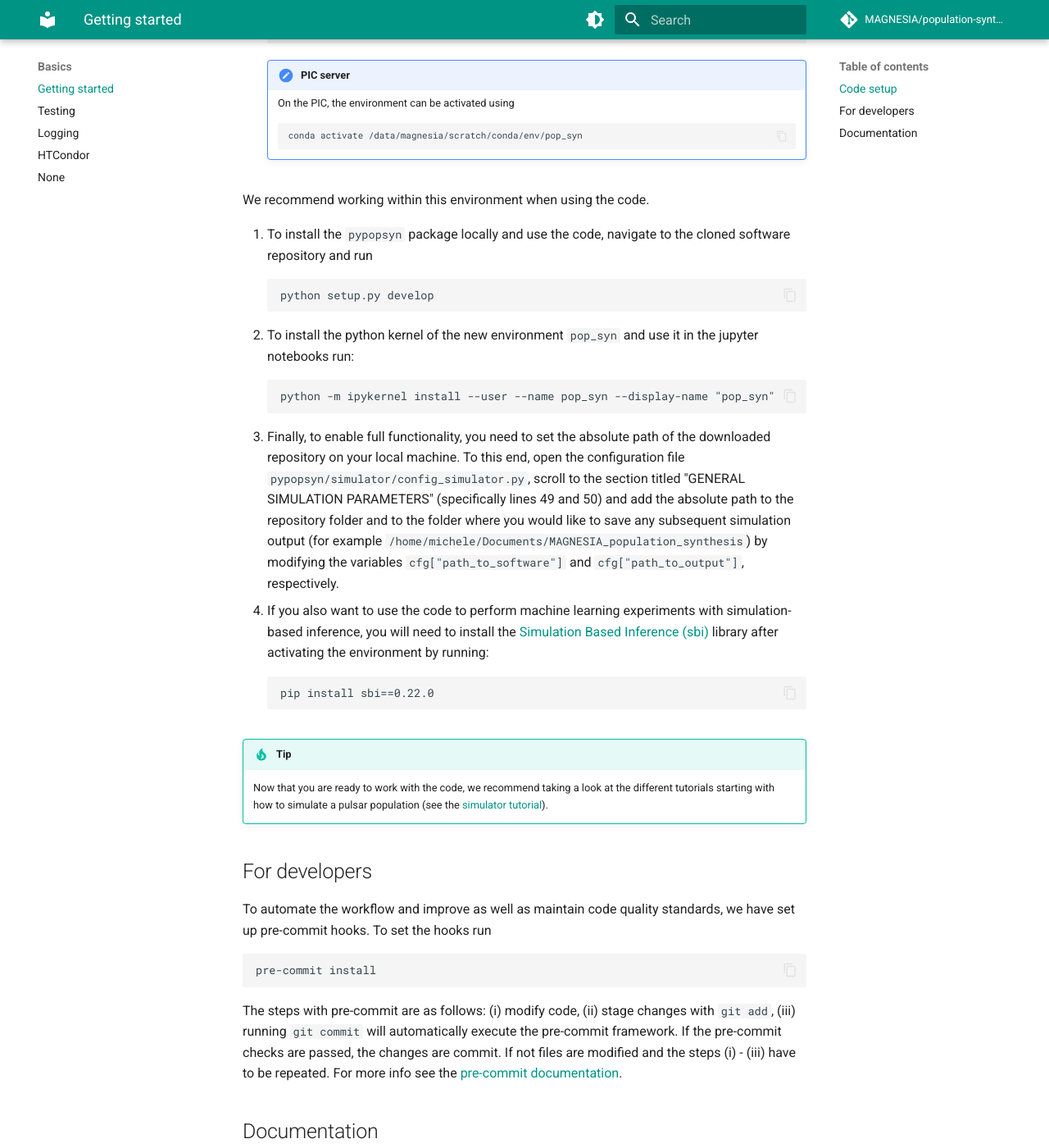
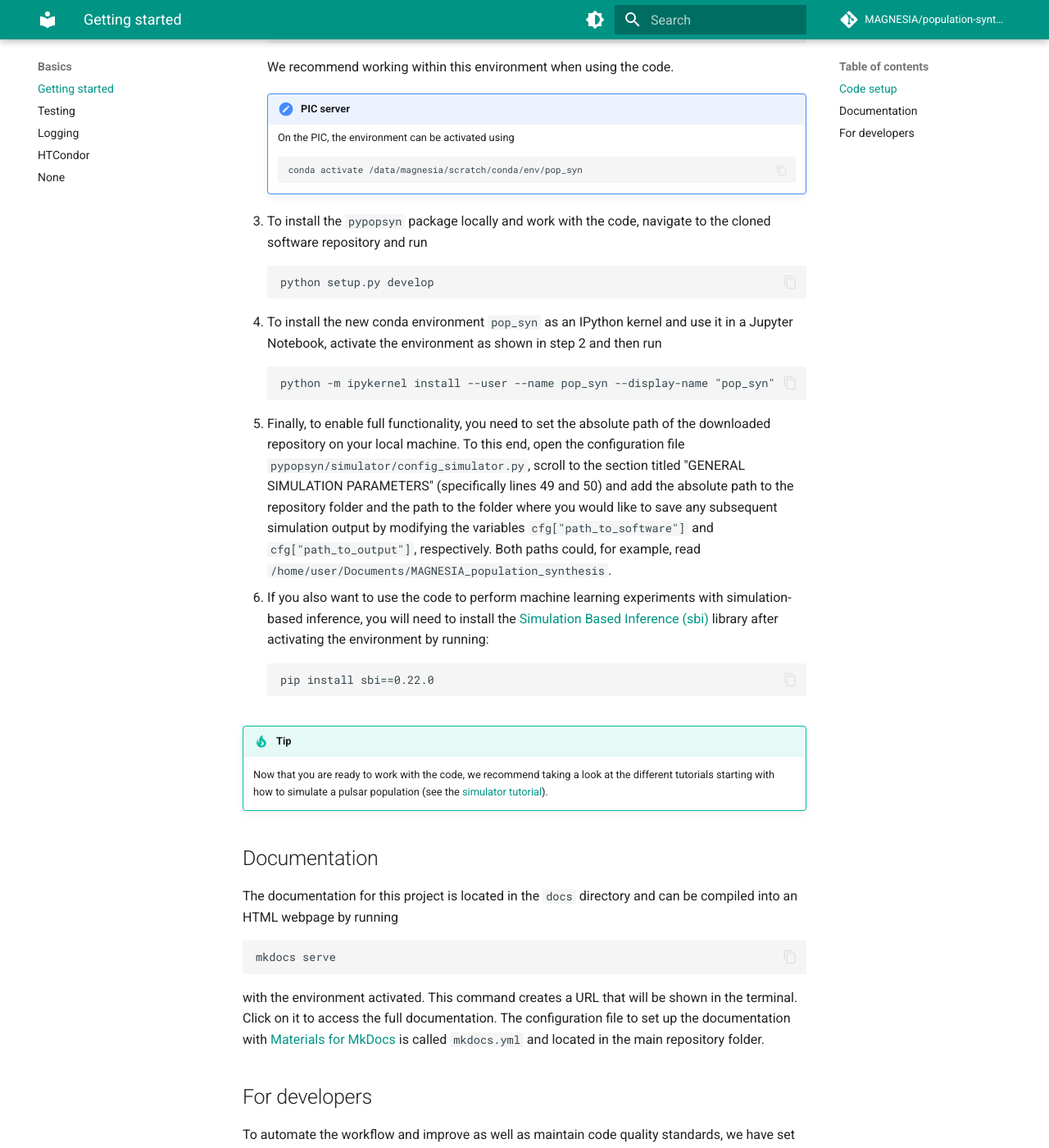
Before and after one commit to ice-csic-astroexotic/ML-Poppyns, an MkDocs documentation site: the page built from docs/basics/getting_started.md, in a window 1280 px wide and 1400 px high, scrolled down 894 px. Shown: the whole window at 82% size. Built offline with MkDocs 1.6.1 and Material for MkDocs 9.7.7, drawn with Linux system fonts in a browser that asks for light colours; comment, search, counter and statistics services are not loaded; some of the changed text lies outside the part shown.

Commit message:
Unifying the README.md and getting_started.md pages.

````diff
--- a/docs/basics/getting_started.md
+++ b/docs/basics/getting_started.md
@@ -3,8 +3,7 @@
 ## Code setup
 
 These instructions will provide you with a copy of the project and help you to get it up and running on your local
-machine. For this you need `conda` to be installed on your machine.
-The code has been tested on Ubuntu and macOS.
+machine. For this, you need `conda` to be installed on your machine. The code has been tested on Ubuntu and macOS.
 
 1. First, you need to clone the repository on your computer. To get the files from our GitHub repository, run
    ```commandline
@@ -28,10 +27,11 @@
         conda env create --prefix /data/magnesia/scratch/conda/env/pop_syn --file  /data/magnesia/software/MAGNESIA_population_synthesis/environment.yaml
         ```
 
-3. On your local machine, the environment can be activated using
-   ```commandline
-   conda activate pop_syn
-   ```
+    On your local machine, the environment can be activated using
+    ```commandline
+    conda activate pop_syn
+    ```
+    We recommend working within this environment when using the code.
 
     !!! note "PIC server"
 
@@ -40,13 +40,13 @@
         conda activate /data/magnesia/scratch/conda/env/pop_syn
         ```
 
-   We recommend working within this environment when using the code.
-
-3. To install the `pypopsyn` package locally and use the code, navigate to the cloned software repository and run
+3. To install the `pypopsyn` package locally and work with the code, navigate to the cloned software repository and run
    ```commandline
    python setup.py develop
    ```
-4. To install the python kernel of the new environment `pop_syn` and use it in the jupyter notebooks run:
+
+4. To install the new conda environment `pop_syn` as an IPython kernel and use it in a Jupyter Notebook, activate
+   the environment as shown in step 2 and then run
    ```commandline
    python -m ipykernel install --user --name pop_syn --display-name "pop_syn"
    ```
@@ -54,9 +54,9 @@
 5. Finally, to enable full functionality, you need to set the absolute path of the downloaded repository on your local
    machine. To this end, open the configuration file `pypopsyn/simulator/config_simulator.py`, scroll to the section
    titled "GENERAL SIMULATION PARAMETERS" (specifically lines 49 and 50) and add the absolute path to the repository
-   folder and to the folder where you would like to save any subsequent simulation output (for example
-   `/home/michele/Documents/MAGNESIA_population_synthesis`) by modifying the variables
-   `cfg["path_to_software"]` and `cfg["path_to_output"]`, respectively.
+   folder and the path to the folder where you would like to save any subsequent simulation output by modifying the
+   variables `cfg["path_to_software"]` and `cfg["path_to_output"]`, respectively. Both paths could, for example, read
+   `/home/user/Documents/MAGNESIA_population_synthesis`.
 
 6. If you also want to use the code to perform machine learning experiments with simulation-based inference, you will
    need to install the [Simulation Based Inference (sbi)](https://sbi-dev.github.io/sbi/>) library after activating the
@@ -71,6 +71,19 @@
     starting with how to simulate a pulsar population (see the
     [simulator tutorial](../tutorials/simulator_tutorial.md)).
 
+
+## Documentation
+
+The documentation for this project is located in the `docs` directory and can be compiled into an HTML webpage by
+running
+```commandline
+mkdocs serve
+```
+with the environment activated.
+This command creates a URL that will be shown in the terminal. Click on it to access the full documentation.
+The configuration file to set up the documentation with [Materials for MkDocs](https://squidfunk.github.io/mkdocs-material/) is called `mkdocs.yml` and
+located in the main repository folder.
+
 ## For developers
 
 To automate the workflow and improve as well as maintain code quality standards, we have set up pre-commit hooks.
@@ -83,14 +96,3 @@
 will automatically execute the pre-commit framework. If the pre-commit checks are passed, the changes are commit.
 If not files are modified and the steps (i) - (iii) have to be repeated. For more info see the
 [pre-commit documentation](https://pre-commit.com/#intro>).
-
-
-## Documentation
-
-The documentation for this project is held in `docs` and can be compiled into an HTML webpage by running
-```commandline
-mkdocs serve
-```
-with the environment activated.
-This command will create an URL that will be shown on terminal where to access the full documentation.
-The configuration file to set up the documentation with [Materials for MkDocs](https://squidfunk.github.io/mkdocs-material/) is called `mkdocs.yml` and is located in the main repository folder.
````
Also changed, not shown: README.md (+6 -5 lines).
